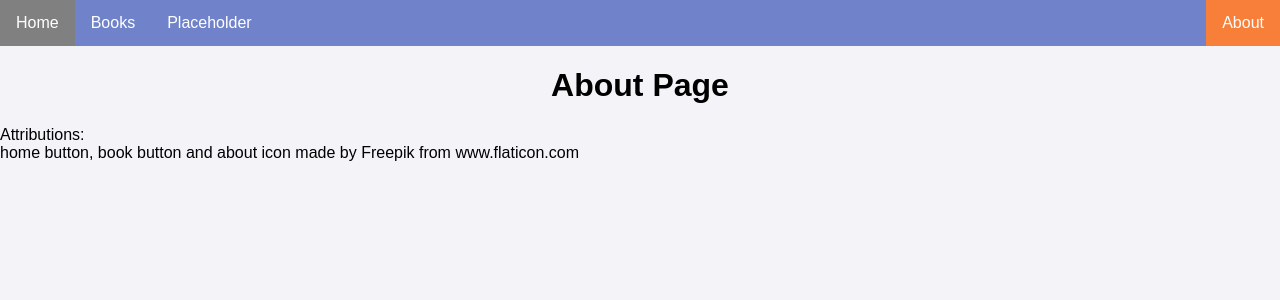
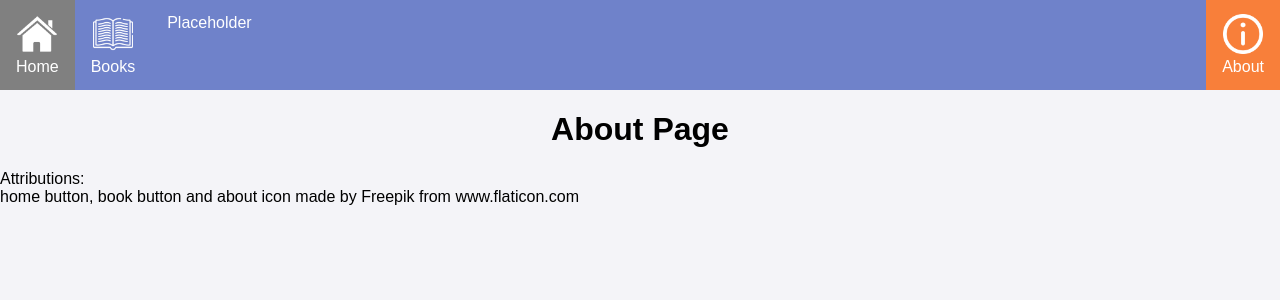
Before and after one commit to jamiemott/osu-hackathon, a Flask app: page /about/ in a window 1280 px wide. Shown: the top 300 px of the page. Run offline with Flask 2, Linux system fonts and the light colour scheme.

Commit message:
adding icons to about page

```diff
--- a/app/templates/about.html
+++ b/app/templates/about.html
@@ -7,10 +7,10 @@
   </head>
   <body>
     <ul class="nav">
-      <li class="navLi"><a href="{{ url_for('home') }}">Home</a></li>
-      <li class="navLi"><a href="{{ url_for('books') }}">Books</a></li>
+      <li class="navLi"><a href="{{ url_for('home') }}"><img width= "40px" class ="tabIcon" src="../static/images/home-page.png" ><br>Home</a></li>
+      <li class="navLi"><a href="{{ url_for('books') }}"><img class ="tabIcon" width= "40px"  src="../static/images/book.png" ><br>Books</a></li>
       <li class="navLi"><a href="{{ url_for('home') }}">Placeholder</a></li>
-      <li class="navLi" style="float:right"><a class="active" href="{{ url_for('about') }}">About</a></li>
+      <li class="navLi" style="float:right"><a class="active" href="{{ url_for('about') }}"><img width= "40px"  class ="tabIcon" src="../static/images/info.png" ><br>About</a></li>
     </ul>
 
     <h1>About Page</h1>
```
